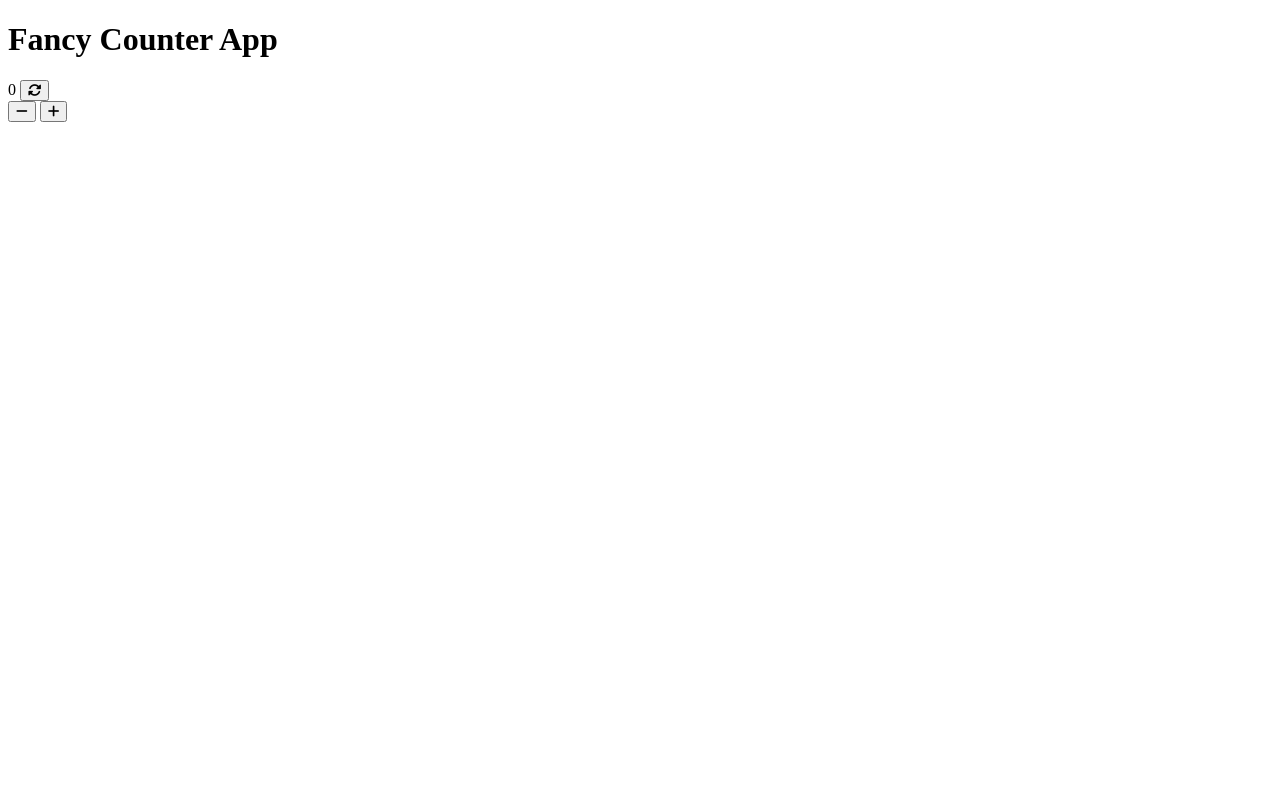
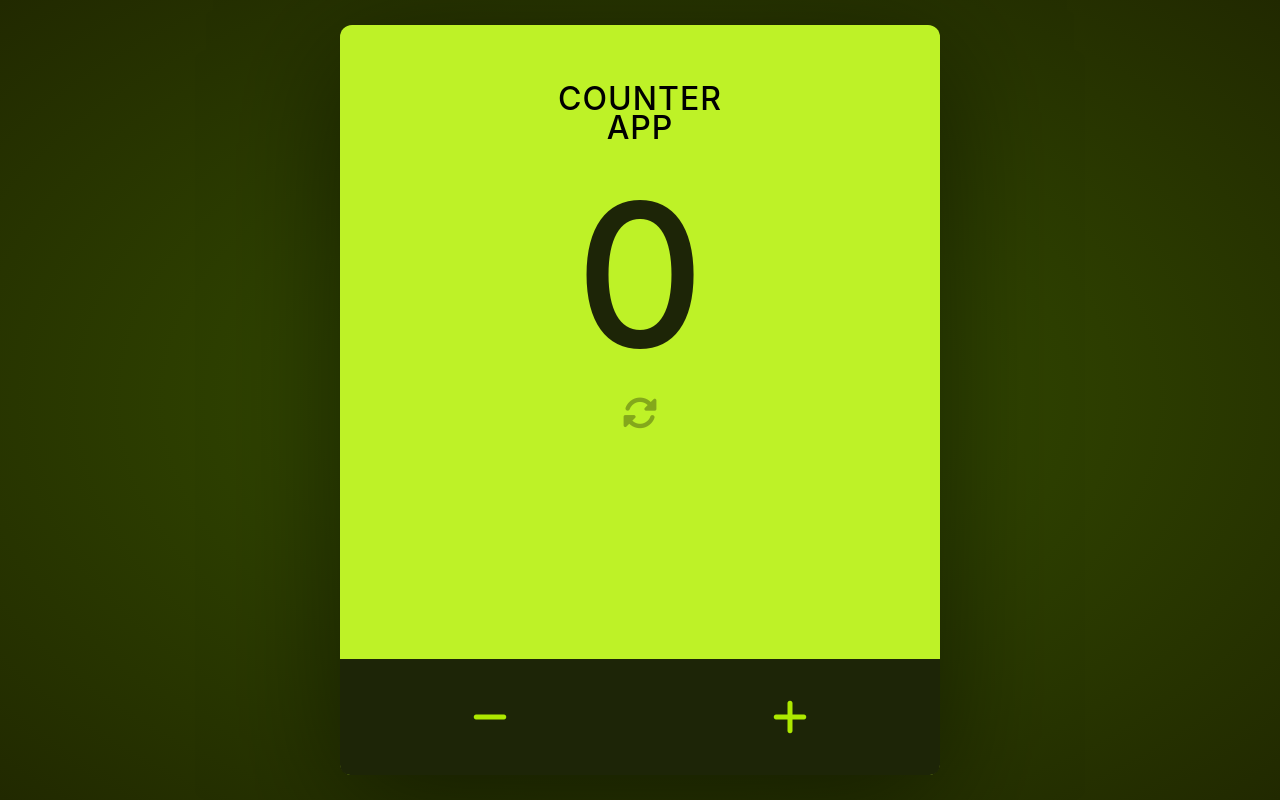
Before and after one commit to subdit/simple-javaScript, a plain HTML site: page Fancy Counter App/index.html in a window 1280 px wide. Drawn offline with Linux system fonts and the light colour scheme.

Commit message:
add stying on css file

```diff
--- a/Fancy Counter App/index.html
+++ b/Fancy Counter App/index.html
@@ -20,21 +20,21 @@
 
     <link rel="stylesheet" href="styles.css" />
     <script src="main.js" defer></script>
-    <title>Fancy Counter App</title>
+    <title>Counter App</title>
   </head>
   <body>
     <div class="counter">
-      <h1 class="counter__title">Fancy Counter App</h1>
+      <h1 class="counter__title">Counter App</h1>
       <span class="counter__value">0 </span>
       <button class="counter__reset-button">
         <i class="fas fa-sync-alt counter__reset-icon"></i>
       </button>
       <div class="counter__buttons">
         <button class="counter__button counter__button--decrease">
-          <i class="fas fa-minus counter__icon counter__icon-minus"></i>
+          <i class="fas fa-minus counter__icon counter__icon--minus"></i>
         </button>
         <button class="counter__button counter__button--increase">
-          <i class="fas fa-plus counter__icon counter__icon-plus"></i>
+          <i class="fas fa-plus counter__icon counter__icon--plus"></i>
         </button>
       </div>
     </div>
--- a/Fancy Counter App/styles.css
+++ b/Fancy Counter App/styles.css
@@ -1,3 +1,120 @@
-.heading--big {
-  font-size: 55px;
+* {
+  margin: 0;
+  padding: 0;
+  box-sizing: border-box;
 }
+button {
+  all: unset;
+}
+
+body {
+  font-family: 'Inter', sans-serif;
+  height: 100vh;
+  background-image: radial-gradient(ellipse, #385300, #212900);
+  display: flex;
+  justify-content: center;
+  align-items: center;
+}
+.counter {
+  background-color: #bef227;
+  width: 600px;
+  height: 750px;
+  border-radius: 12px;
+  -webkit-border-radius: 12px;
+  -moz-border-radius: 12px;
+  -ms-border-radius: 12px;
+  -o-border-radius: 12px;
+  box-shadow: 0 25px 121px rgba(0, 0, 0, 0.5);
+  display: flex;
+  flex-direction: column;
+  align-items: center;
+}
+.counter__title {
+  opacity: 1;
+  text-transform: uppercase;
+  letter-spacing: 1px;
+  width: 200px;
+  text-align: center;
+  line-height: 0.9;
+  font-weight: 500;
+  font-size: 32px;
+  margin-top: 60px;
+}
+.counter__value {
+  color: #1d2507;
+  font-size: 200px;
+  font-weight: 500;
+  margin-top: 10px;
+}
+.counter__reset-button {
+  cursor: pointer;
+}
+.counter__reset-icon {
+  opacity: 0.3;
+  font-size: 35px;
+  transition: all 0.4s;
+  -webkit-transition: all 0.4s;
+  -moz-transition: all 0.4s;
+  -ms-transition: all 0.4s;
+  -o-transition: all 0.4s;
+}
+.counter__reset-icon:hover {
+  opacity: 0.5;
+}
+.counter__buttons {
+  background-color: #1d2507;
+  height: 116px;
+  width: 100%;
+  margin-top: auto;
+  border-bottom-right-radius: 10px;
+  border-bottom-left-radius: 10px;
+  display: flex;
+}
+.counter__button {
+  flex: 1;
+  display: flex;
+  justify-content: center;
+  align-items: center;
+  cursor: pointer;
+  transition: all 0.4s;
+  -webkit-transition: all 0.4s;
+  -moz-transition: all 0.4s;
+  -ms-transition: all 0.4s;
+  -o-transition: all 0.4s;
+}
+.counter__button:hover {
+  background-color: #212b06;
+}
+.counter__button--decrease {
+}
+.counter__button--increase {
+  border-left: 1px solid rbga(189, 254, 0, 0.15);
+}
+.counter__icon {
+  color: #bdfe00;
+  opacity: 0.9;
+  font-size: 40px;
+}
+.counter__icon--minus {
+}
+
+.counter__icon--plus {
+}
+@media (max-width: 680px) or (max-height: 730px) {
+  .counter {
+    width: 100%;
+    height: 100%;
+    border-radius: 0;
+    -webkit-border-radius: 0;
+    -moz-border-radius: 0;
+    -ms-border-radius: 0;
+    -o-border-radius: 0;
+  }
+  .counter__title {
+    margin-top: 100px;
+  }
+  .counter__buttons {
+    border-bottom-left-radius: 0;
+    border-bottom-right-radius: 0;
+  }
+}
```
